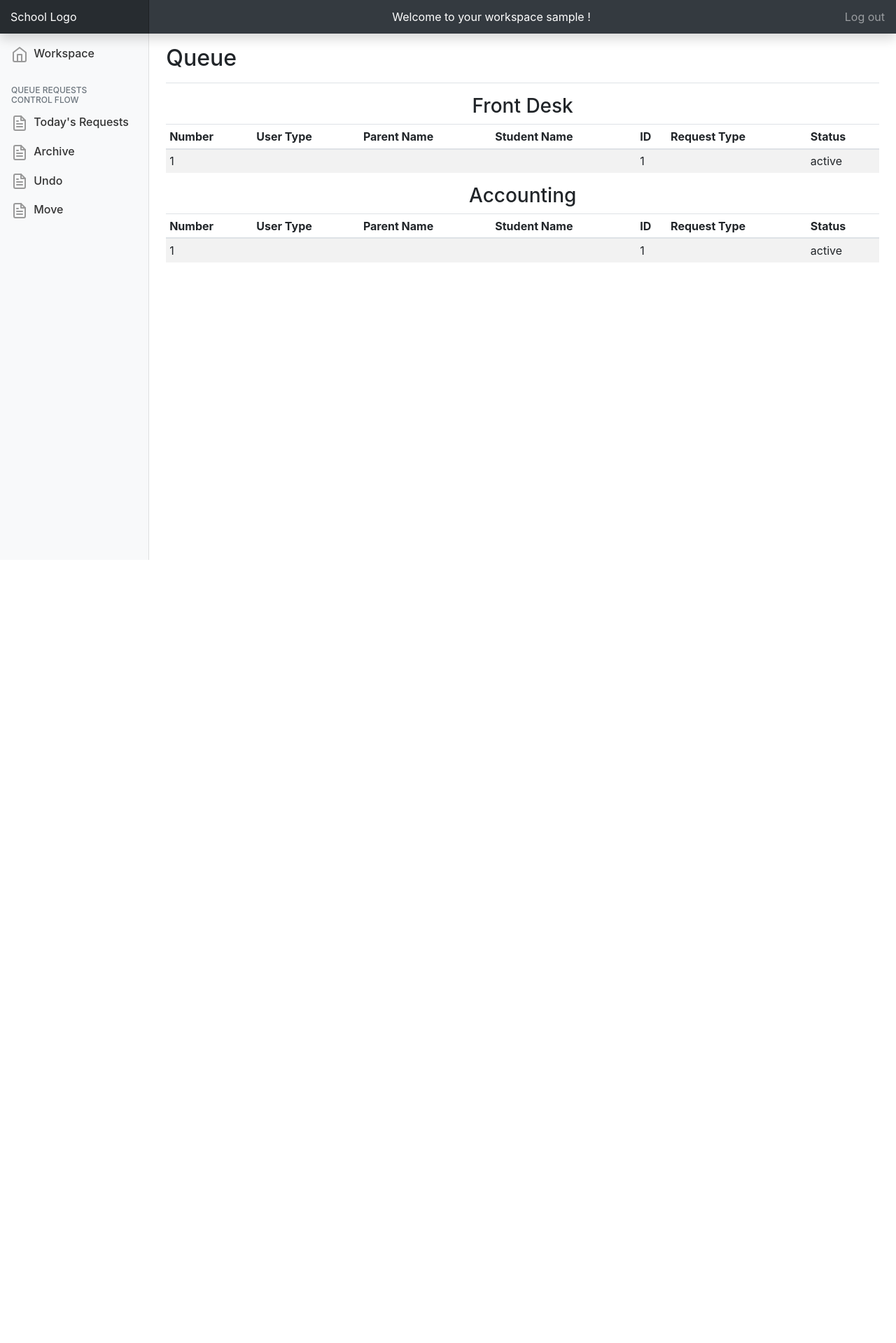
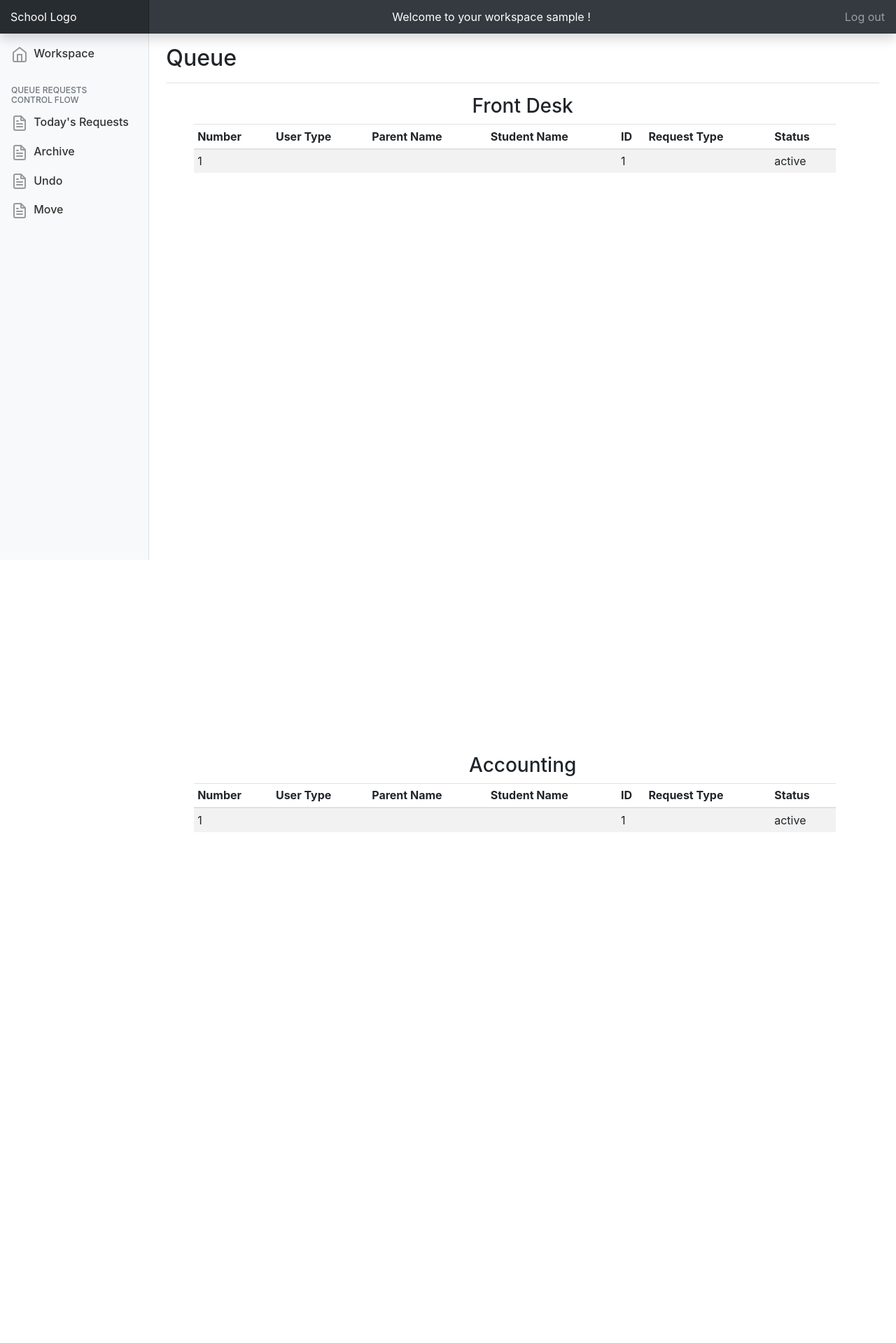
Before and after one commit to userinfamous/queue-system, a Flask app: page /workspace in a window 1280 px wide. Shown: the whole page at 70% size. Before the commit the page ends 800 px from the top, so only its background shows below. Run offline with Flask 2, Linux system fonts and the light colour scheme; the visitor is signed in with stand-in values (Sample User, id 1); tables that the repository leaves empty hold one stand-in row (values such as "Sample post"); some libraries are stand-ins or nearby versions.

Commit message:
updated workspace containers

```diff
--- a/static/styles.css
+++ b/static/styles.css
@@ -16,6 +16,21 @@
   z-index: 1031; /*We don't want the navbar(1030) to appear over on top*/
 }
 
+.queue-container{
+    min-height: 800px;
+    max-height:800px;
+    overflow-y: scroll;
+    width:90%;
+    margin-left: 40px;
+}
+
+.front-desk-workspace {
+
+}
+.accounting-workspace {
+  margin-top: 100px;
+
+}
 
 
 
--- a/templates/admin/workspace.html
+++ b/templates/admin/workspace.html
@@ -62,8 +62,9 @@
             <h1 class="h2">Queue</h1>
           </div>
 
-          <div class="table-responsive">
-            <h3 class="text-center"> Front Desk </h3>
+
+          <h3 class="text-center front-desk-workspace"> Front Desk </h3>
+          <div class="table-responsive queue-container ">
             <table class="table table-striped table-sm">
               <thead>
                 <tr>
@@ -92,8 +93,8 @@
             </table>
           </div>
 
-          <div class="table-responsive">
-            <h3 class="text-center"> Accounting </h3>
+          <h3 class="text-center accounting-workspace"> Accounting </h3>
+          <div class="table-responsive queue-container">
             <table class="table table-striped table-sm">
               <thead>
                 <tr>
```
